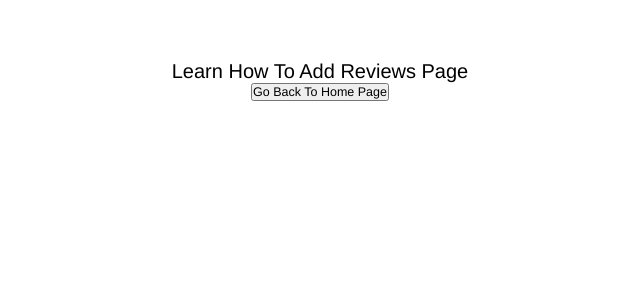
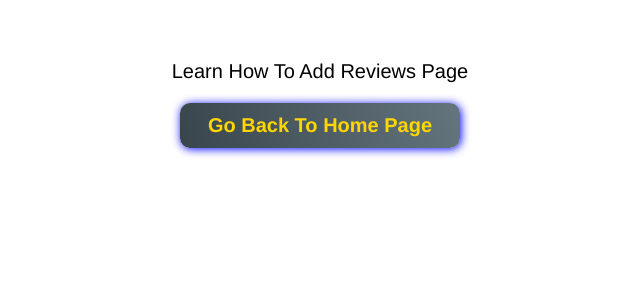
Before and after one commit to dekelohad/popup-review, a React (Create React App) app in the folder client/: page /explanations in a window 1280 px wide. Shown: the top 300 px of the page, without its empty margins (320-960 px from the left). Built offline with nearby package versions, Linux system fonts and the light colour scheme.

Commit message:
modified ExplanationsPage

```diff
--- a/client/src/pages/ExplanationsPage/ExplanationsPage.style.ts
+++ b/client/src/pages/ExplanationsPage/ExplanationsPage.style.ts
@@ -1,4 +1,5 @@
 import styled from 'styled-components';
+import { StyledButton } from '../../components/Button/Button.style';
 
 export const ExplanationsPageContainer = styled.div`
     display: flex;
@@ -7,3 +8,13 @@ export const ExplanationsPageContainer = styled.div`
     margin:3em auto;
     font-size:2rem;
 `
+
+export const ExplanationsPageButton = styled(StyledButton)`
+    justify-content: center;
+    margin: 20px auto;;
+    color: ${(props) => props.theme.colors.Gold};
+    background:linear-gradient(72.2deg,#39454c 0%,#64757e 100%);
+    box-shadow: 1px 1px 10px blue;
+    font-size:2rem;
+    font-weight:bold;
+`
--- a/client/src/pages/ExplanationsPage/ExplanationsPage.tsx
+++ b/client/src/pages/ExplanationsPage/ExplanationsPage.tsx
@@ -1,12 +1,11 @@
 import { useNavigate } from 'react-router-dom';
 import * as ROUTES from '../../constants/routes';
-import { ExplanationsPageContainer } from './ExplanationsPage.style';
+import { ExplanationsPageContainer, ExplanationsPageButton } from './ExplanationsPage.style';
 
 const ExplanationsPage = () => {
   const navigate = useNavigate();
   return <ExplanationsPageContainer>Learn How To Add Reviews Page
-    <button onClick={() => navigate(ROUTES.HOME)}>Go Back To Home Page</button>
-
+    <ExplanationsPageButton onClick={() => navigate(ROUTES.HOME)}>Go Back To Home Page</ExplanationsPageButton>
   </ExplanationsPageContainer>
 };
 
```
